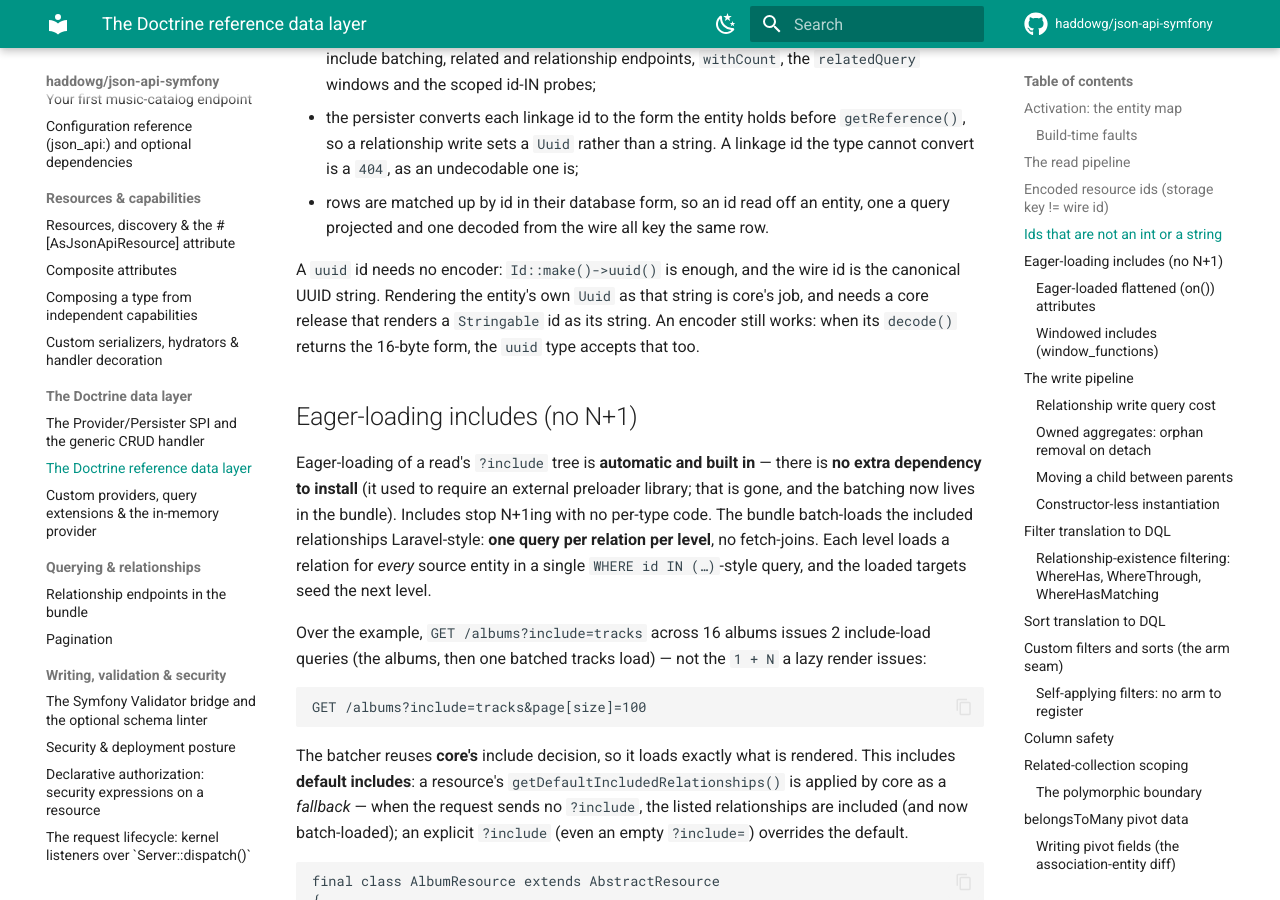
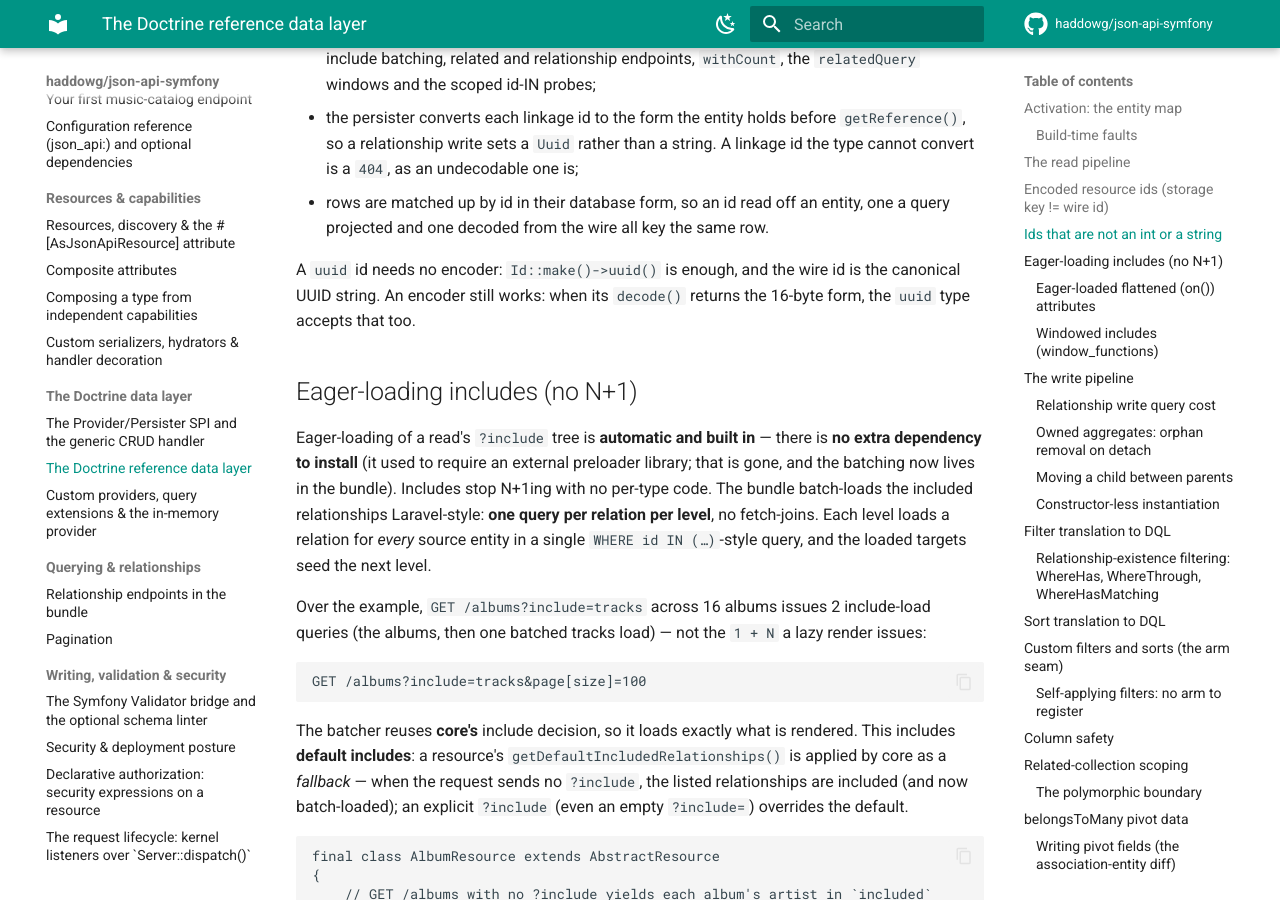
Before and after one commit to haddowg/json-api-symfony, an MkDocs documentation site: the page built from docs/doctrine.md, in a window 1280 px wide and 900 px high, scrolled down 4906 px. Built offline with MkDocs 1.6.1 and Material for MkDocs 9.7.7, drawn with Linux system fonts in a browser that asks for light colours; comment, search, counter and statistics services are not loaded.

```diff
--- a/composer.json
+++ b/composer.json
@@ -24,7 +24,7 @@
     ],
     "require": {
         "php": "^8.3",
-        "haddowg/json-api": "^1.10",
+        "haddowg/json-api": "^1.11",
         "psr/http-factory": "^1.0",
         "psr/http-message": "^2.0",
         "symfony/config": "^6.4 || ^7.0 || ^8.0",
--- a/docs/doctrine.md
+++ b/docs/doctrine.md
@@ -214,8 +214,7 @@ wire. With such an id:
   a query projected and one decoded from the wire all key the same row.
 
 A `uuid` id needs no encoder: `Id::make()->uuid()` is enough, and the wire id is the
-canonical UUID string. Rendering the entity's own `Uuid` as that string is core's job,
-and needs a core release that renders a `Stringable` id as its string. An encoder still
+canonical UUID string. An encoder still
 works: when its `decode()` returns the 16-byte form, the `uuid` type accepts that too.
 
 ## Eager-loading includes (no N+1)
```
Also changed, not shown: docs/relationships.md (+1 -1 lines), 3 other files.
